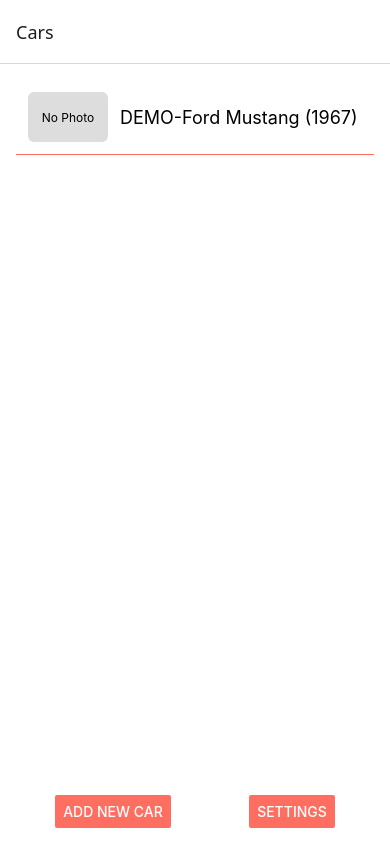
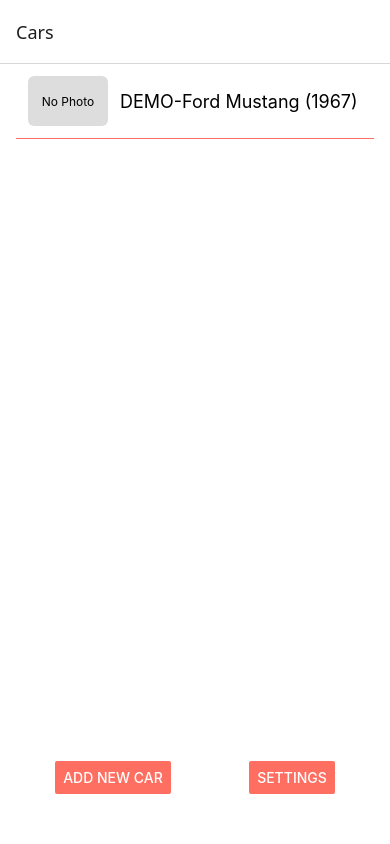
Before and after one commit to S1lv3rPlum/GearSmith, a React Native app: screen /CarList in a window 390 px wide. Built offline with nearby package versions, Linux system fonts and the light colour scheme.

Commit message:
Update CarListScreen.js
make the buttons on the bottom not be hidden

```diff
--- a/src/screens/CarListScreen.js
+++ b/src/screens/CarListScreen.js
@@ -1,5 +1,14 @@
 import React, { useContext } from 'react';
-import { View, Text, FlatList, TouchableOpacity, StyleSheet, Button, Image } from 'react-native';
+import {
+  View,
+  Text,
+  FlatList,
+  TouchableOpacity,
+  StyleSheet,
+  Button,
+  Image,
+  SafeAreaView,
+} from 'react-native';
 import { useCars } from '../context/CarContext';
 import { ThemeContext } from '../context/ThemeContext';
 export default function CarListScreen({ navigation }) {
@@ -23,7 +32,8 @@
     </TouchableOpacity>
   );
   return (
-    <View style={[styles.container, { backgroundColor: theme.background }]}>
+    <SafeAreaView style={[styles.safeArea, { backgroundColor: theme.background }]}>
+      <View style={styles.container}>
         <FlatList
           data={cars}
           keyExtractor={(item) => item.id}
@@ -47,10 +57,17 @@
           />
         </View>
       </View>
+    </SafeAreaView>
   );
 }
 const styles = StyleSheet.create({
-  container: { flex: 1, padding: 16 },
+  safeArea: {
+    flex: 1,
+  },
+  container: {
+    flex: 1,
+    paddingHorizontal: 16,
+  },
   carItem: {
     flexDirection: 'row',
     alignItems: 'center',
@@ -82,5 +99,6 @@
     marginTop: 20,
     flexDirection: 'row',
     justifyContent: 'space-around',
+    paddingBottom: 50, // ensures buttons are not overlapped by nav bar
   },
 });
```
Lines whose indentation alone changed are shown as unchanged.
